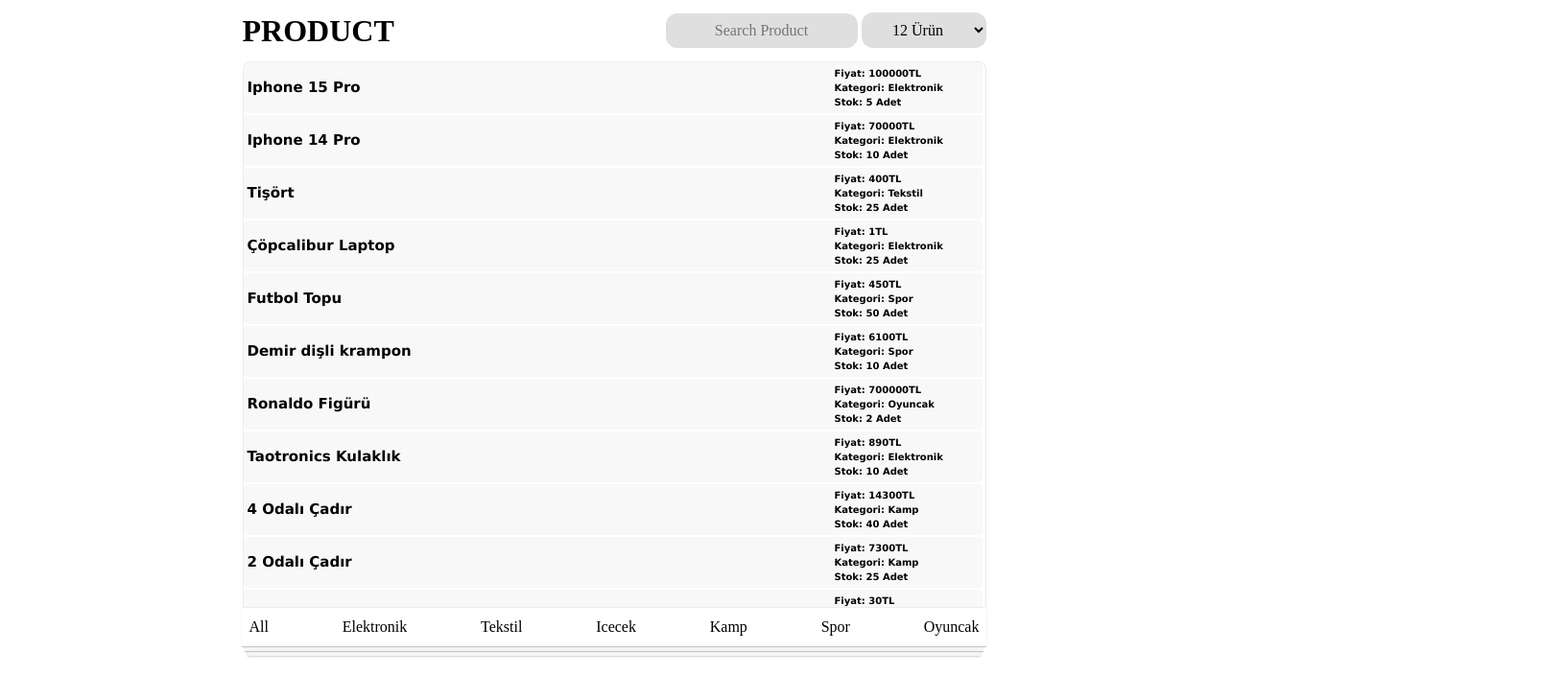
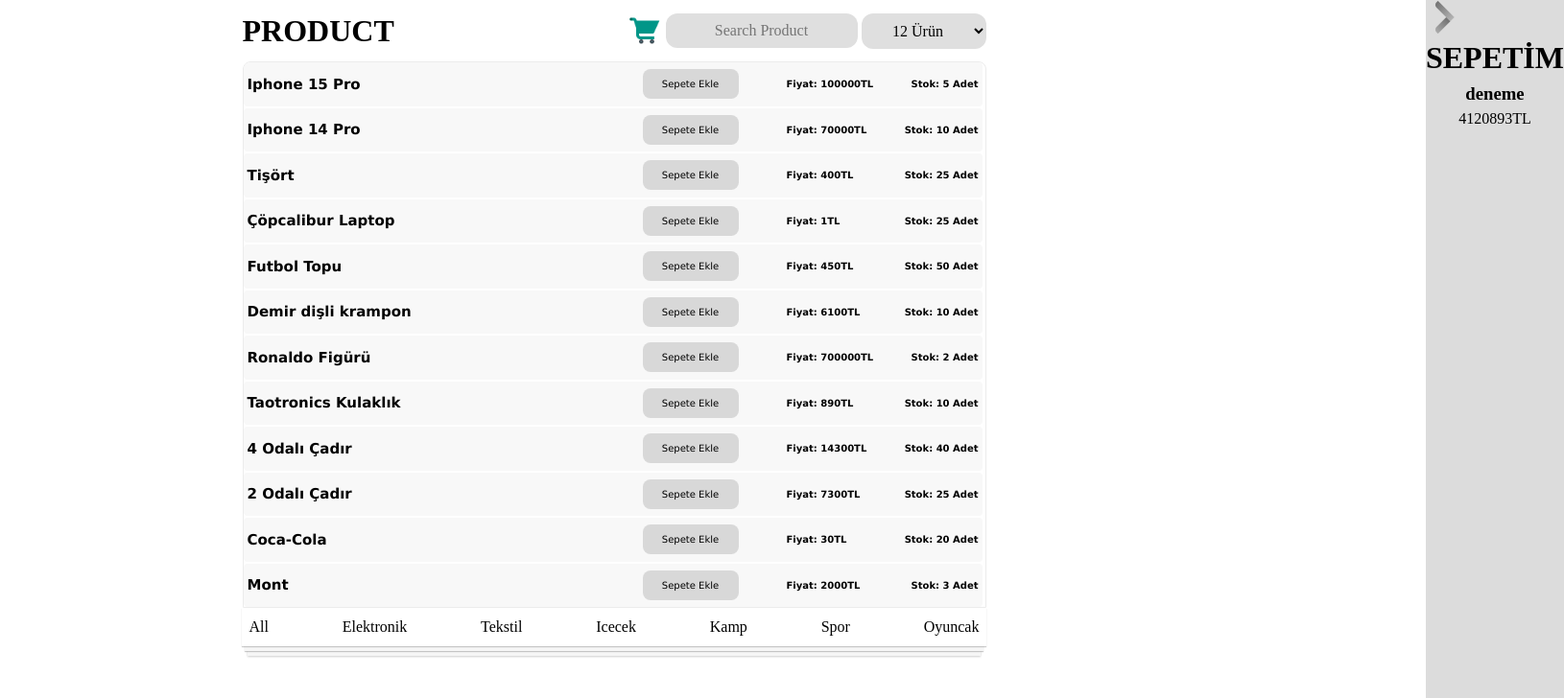
Before and after one commit to korayda4/FirstReactProject, a React (Vite) app: page / in a window 1280 px wide. Shown: the top 728 px of the page at 96% size, 1630 px wide, since content can reach past the window. Built offline with nearby package versions, Linux system fonts and the light colour scheme.

Commit message:
Sepetim Menüsü Ayarlandı(beta) - Sepete ekle butonları eklendi - Css düzenlemeleri yapıldı

```diff
--- a/src/App.css
+++ b/src/App.css
@@ -35,6 +35,12 @@ body {
 
 }
 
+.input-select {
+  display: flex;
+  justify-content: center;
+  align-items: center;
+}
+
 .pageTitle {
   display: flex;
   gap: 16px;
@@ -69,11 +75,16 @@ body {
   align-items: center;
   padding: 4px;
   gap: 16px;
+  height: 200px;
   width:770PX;
   border-radius: 4px;
   background-color: #f8f8f8;
   border-top: none;
   font-family: Verdana, Geneva, Tahoma, sans-serif;
+}
+
+.listItem:hover {
+  background-color: #33333360;
 }
 
 .listContainer {
@@ -91,9 +102,16 @@ body {
 
 .info {
   display: flex;
-  flex-direction: column;
-  justify-content: left;
-  width: 150px;
+  flex-direction: row;
+  gap: 16px;
+  text-align: left;
+  align-items: center;
+  justify-content: space-between;
+  width: 350px;
+}
+
+.info h4 {
+  text-align: left;
 }
 
 .lower {
@@ -102,3 +120,68 @@ body {
   0 8px 0 -3px #f6f6f6, 0 9px 1px -3px rgba(0, 0, 0, 0.2),
   0 16px 0 -6px #f6f6f6, 0 17px 2px -6px rgba(0, 0, 0, 0.2);
 }
+
+.information {
+  display: flex;
+  flex-direction: row;
+  justify-content: space-between;
+  gap: 16px;
+  text-align: left;
+  width: 200px;
+}
+
+.buyBtn {
+  border: none;
+  padding: 8px;
+  width: 100px;
+  border-radius: 8px;
+  background-color: rgba(0, 0, 0, 0.13);
+}
+
+.buyBtn:hover {
+  transform: scale(1.1);
+}
+
+.shoppingCart {
+  width: 36px;
+  transition: 400ms;
+}
+
+.shoppingCart:hover{
+  transform: scale(1.1);
+}
+
+.slideMenu{
+  text-align: center;
+  background-color: rgba(158, 158, 158, 0.363);
+  position: absolute;
+  right: -350px;
+  height: 100vh;
+  top: 0;
+  overflow: scroll;
+  overflow-x: hidden;
+  transition: 400ms;
+}
+
+.slideMenu.active {
+  right: 0px;
+  transition: 400ms;
+}
+
+.slideMenu .listItem {
+  font-size: 8px;
+  /* min-height: 100px; */
+  /* max-height: 2px; */
+  width: 300px;
+  height: 100px;
+}
+
+.slideMenu img {
+  /* position: absolute; */
+  transform: scaleX(-1);
+  cursor: pointer;
+}
+
+.slideMenu img:hover {
+  transform: scale(1.1)scaleX(-1);
+}
--- a/src/App.jsx
+++ b/src/App.jsx
@@ -5,6 +5,7 @@ export const App = () => {
   const [selectedCategory, setSelectedCategory] = useState(null);
   const [searchProduct, setSearchProduct] = useState("");
   const [listProduct, setListProduct] = useState("12");
+  const [openCart, setOpenCart] = useState(false);
 
   const productList = [
     {
@@ -105,9 +106,11 @@ export const App = () => {
         <div className="listItem" key={x.id}>
           <h2 className="title">{x.title}</h2>
           <div className="info">
+            <button className="buyBtn">Sepete Ekle</button>
+            <div className="information">
             <h4 className="price">Fiyat: {x.price}TL </h4>
-            <h4 className="category">Kategori: {x.category} </h4>
             <h4 className="stock">Stok: {x.stock} Adet </h4>
+            </div>
           </div>
         </div>
       );
@@ -115,8 +118,25 @@ export const App = () => {
     return null;
   });
 
+  const setCart = (
+      <div className={`slideMenu ${openCart ? 'active' : ''}`}>
+        <img src="../src/assets/img/icons8-back-36.png" onClick={() => setOpenCart(false)} alt="" />
+        <div className="slideContainer">
+          <h1>SEPETİM</h1>
+          <div className="products">
+            <h3>deneme</h3>
+          </div>
+          <div className="total">
+            4120893TL
+          </div>
+        </div>
+      </div>
+  )
+
+
   const clickedVar = (e) => {
     setSelectedCategory(e.target.textContent);
+
   }
 
   const categories = ["All","Elektronik","Tekstil","Icecek","Kamp","Spor","Oyuncak"];
@@ -128,9 +148,11 @@ export const App = () => {
 
   return (
     <div className="container">
+      {setCart}
       <div className="pageTitle">
         <h1>PRODUCT</h1>
         <div className="input-select">
+          <img className="shoppingCart" onClick={(e) => {if(e.target.className === "shoppingCart") setOpenCart(true);}} src="../src/assets/img/icons8-shopping-cart-48.png" alt="" />
           <input onChange={(e) => {setSearchProduct(e.target.value)}} value={searchProduct} className="searchInput" type="text" placeholder="Search Product"/>
           <select  name="" id="selectItem" onChange={(e) => {setListProduct(e.target.value)}} value={listProduct}>
             <option value="all" disabled>Listeleme Ölçeği</option>
```
Also changed, not shown: src/assets/img/icons8-back-36.png (added), src/assets/img/icons8-shopping-cart-48.png (added).
